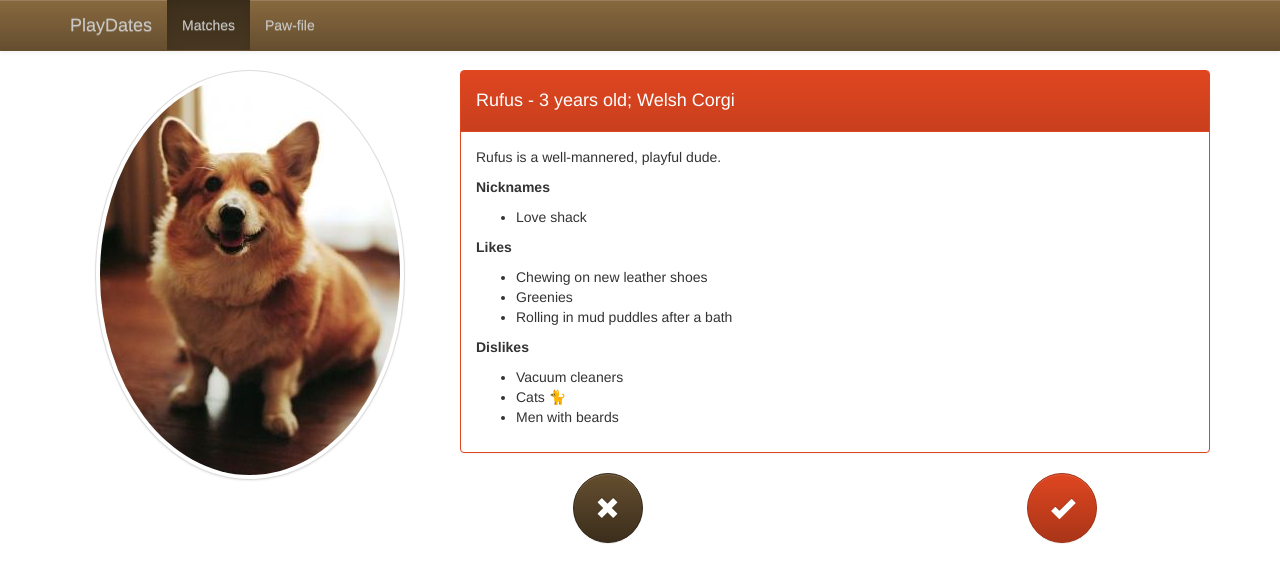
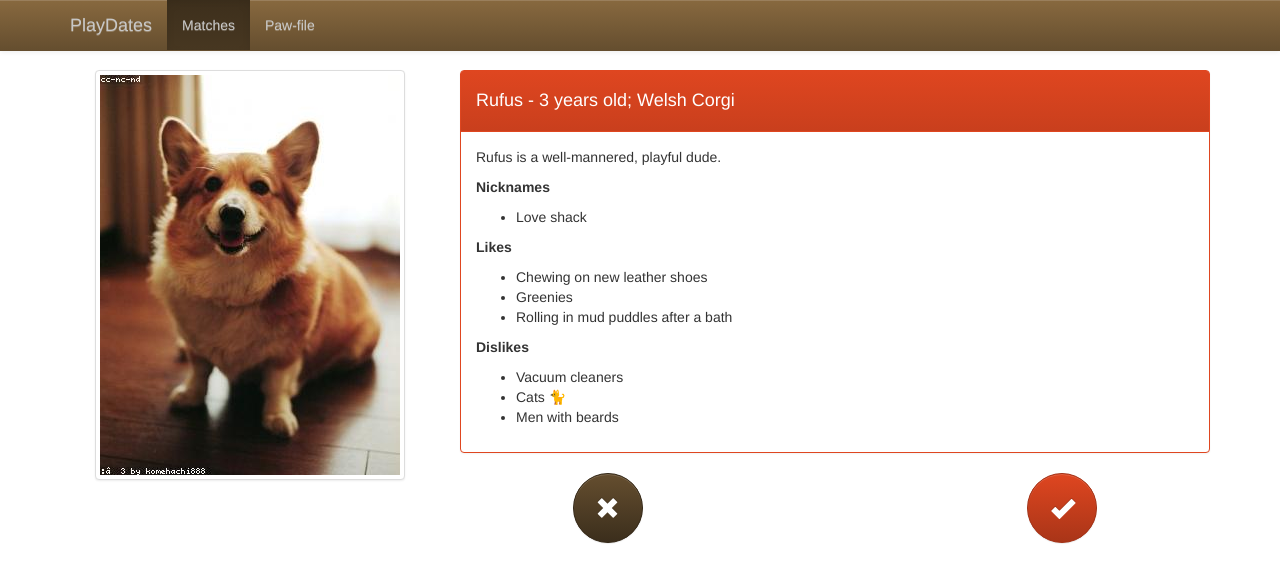
Before and after one commit to corbanmailloux/PlayDates, a Jekyll site: the page built from _dogs/rufus.html, in a window 1280 px wide. Shown: the top 583 px of the page. Built offline with Jekyll 4.4.1, drawn with Linux system fonts in a browser that asks for light colours; nearby versions of some CDN libraries.

Commit message:
Remove img-circle

```diff
--- a/_layouts/matches.html
+++ b/_layouts/matches.html
@@ -4,7 +4,7 @@ layout: default
 
 <div class="row">
     <div class="col-xs-12 col-sm-4">
-        <img src="{{ page.animal.img }}" alt="{{ page.animal.name }}'s profile image" class="img-responsive img-circle img-thumbnail center-block">
+        <img src="{{ page.animal.img }}" alt="{{ page.animal.name }}'s profile image" class="img-responsive img-thumbnail center-block">
     </div>
     <div class="col-xs-12 col-sm-8">
         <div class="panel panel-primary">
```
